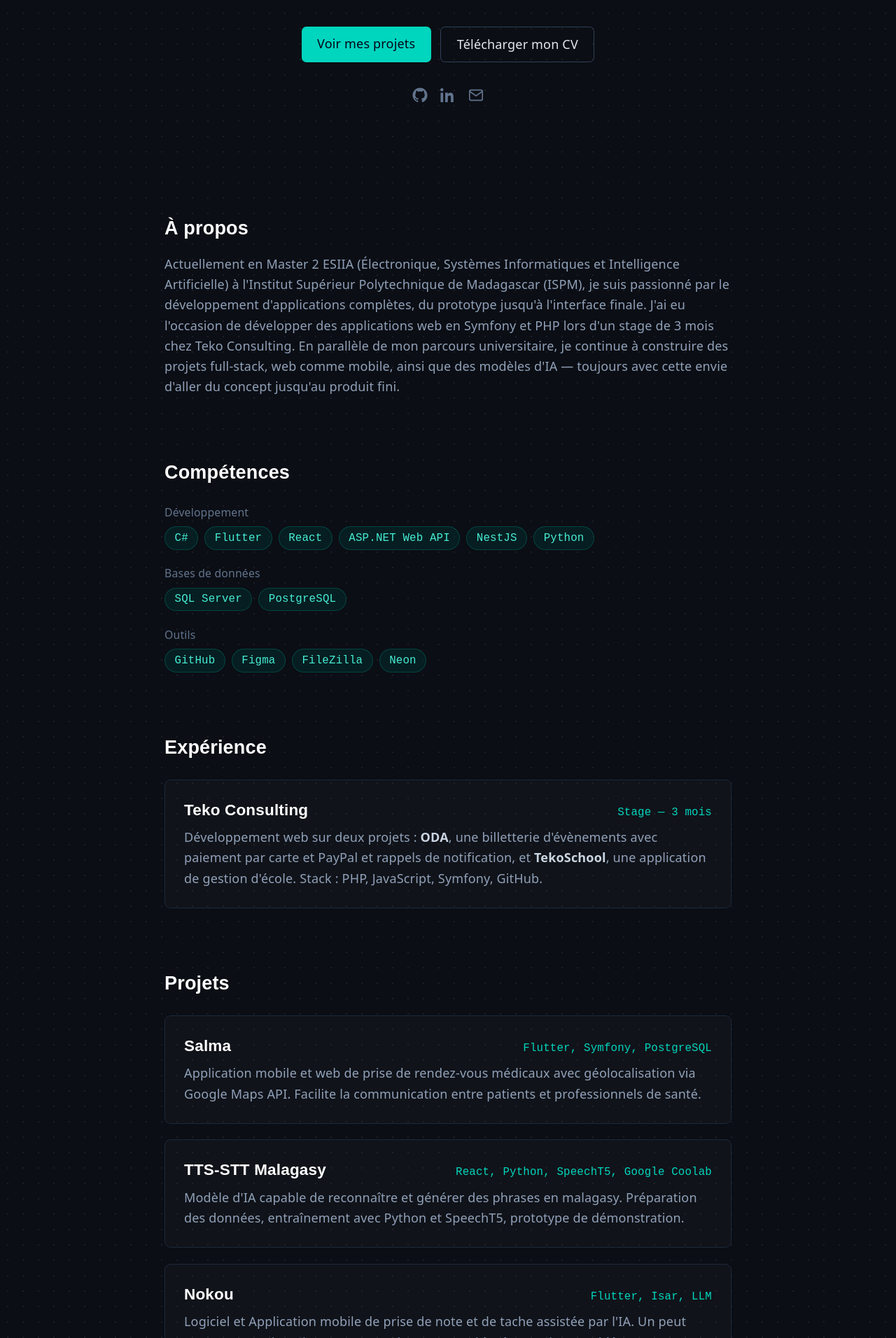
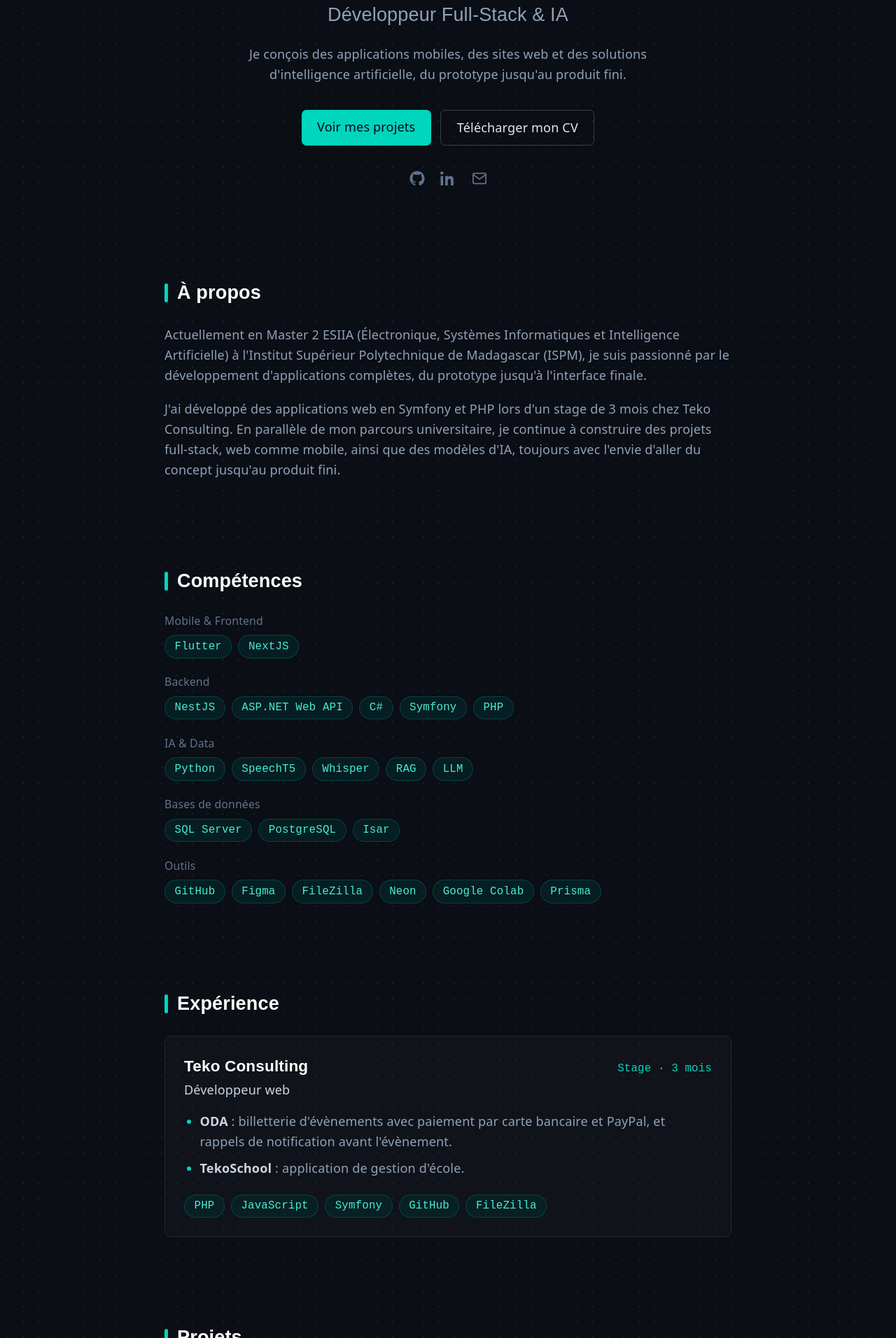
Before and after one commit to Cemafio/Portfolio_, a React (Vite) app: page / in a window 1280 px wide. Shown: the part 828-2740 px from the top of the page at 70% size. Built offline with nearby package versions, Linux system fonts and the light colour scheme.

Commit message:
update portfolio

```diff
--- a/package.json
+++ b/package.json
@@ -11,6 +11,7 @@
   },
   "dependencies": {
     "@tailwindcss/vite": "^4.3.3",
+    "@vercel/analytics": "^2.0.1",
     "lucide-react": "^1.41.0",
     "react": "^19.2.7",
     "react-dom": "^19.2.7",
--- a/src/screen/home.tsx
+++ b/src/screen/home.tsx
@@ -1,65 +1,196 @@
 import ContainProfil from "../component/contain_photo"
 import Header from "../component/header"
 
-const skills = {
-  "Développement": ["C#", "Flutter", "React", "ASP.NET Web API", "NestJS", "Python"],
-  "Bases de données": ["SQL Server", "PostgreSQL"],
-  "Outils": ["GitHub", "Figma", "FileZilla", "Neon"],
+/* ──────────────────────────────────────────────────────────────
+   Infos de contact : une seule source de vérité pour toute la page
+   ────────────────────────────────────────────────────────────── */
+const CONTACT = {
+  email: "cesarmarcellin@gmail.com",
+  phone: "038 22 798 35 / 032 94 573 36",
+  github: "https://github.com/Cemafio",
+  linkedin: "https://www.linkedin.com/in/cesar-marcellin-957b29275/",
+  // Chemin du fichier dans /public (idéal : le renommer sans espaces, ex. "/Cesaire-Marcellin-CV.pdf")
+  cv: "/Cesair Marcellin stage cv.pdf",
+  cvDownloadName: "Cesaire-Marcellin-CV.pdf",
 }
 
+const MAIL_LINK = `mailto:${CONTACT.email}?subject=${encodeURIComponent(
+  "Candidature – Stage de fin d'études"
+)}`
+
+/* ────────────────────────────── Données ────────────────────────────── */
+const skills = {
+  "Mobile & Frontend": ["Flutter", "NextJS"],
+  "Backend": ["NestJS", "ASP.NET Web API", "C#", "Symfony", "PHP"],
+  "IA & Data": ["Python", "SpeechT5", "Whisper", "RAG", "LLM"],
+  "Bases de données": ["SQL Server", "PostgreSQL", "Isar"],
+  "Outils": ["GitHub", "Figma", "FileZilla", "Neon", "Google Colab", "Prisma"],
+}
+
+// Ajoute `github` et/ou `demo` à un projet pour afficher les liens sur sa carte.
 const projects = [
   {
     name: "Salma",
-    stack: "Flutter, Symfony, PostgreSQL",
+    stack: ["Flutter", "Symfony", "PostgreSQL"],
     description:
-      "Application mobile et web de prise de rendez-vous médicaux avec géolocalisation via Google Maps API. Facilite la communication entre patients et professionnels de santé.",
+      "Application mobile et web de prise de rendez-vous médicaux avec géolocalisation via Google Maps API. Elle facilite la communication entre patients et professionnels de santé.",
+    // github: "https://github.com/Cemafio/...",
+    // demo: "https://...",
   },
   {
     name: "TTS-STT Malagasy",
-    stack: "React, Python, SpeechT5, Google Coolab",
+    stack: ["React", "Python", "SpeechT5", "Whisper", "Google Colab"],
     description:
-      "Modèle d'IA capable de reconnaître et générer des phrases en malagasy. Préparation des données, entraînement avec Python et SpeechT5, prototype de démonstration.",
+      "Modèle d'IA capable de reconnaître et de générer des phrases en malagasy. Préparation et nettoyage des données, entraînement de SpeechT5 avec Python, intégration de Whisper et prototype de démonstration.",
   },
   {
     name: "Nokou",
-    stack: "Flutter, Isar, LLM",
+    stack: ["Flutter", "Isar", "LLM"],
     description:
-      "Logiciel et Application mobile de prise de note et de tache assistée par l'IA. Un peut comme un petit assistant personnel pour vous aider à organiser vos idées ou notes et vos tâches.",
+      "Logiciel et application mobile de prise de notes et de tâches assistée par l'IA. Un petit assistant personnel pour organiser vos idées, vos notes et vos tâches.",
   },
   {
     name: "ORIENT'IA",
-    stack: "React, RAG, LLM, Python, Google Coolab",
+    stack: ["React", "RAG", "LLM", "Python", "Google Colab"],
     description:
-      "Assistant d'orientation académique propulsé par l'IA, conçu pour un hackathon à l'ISPM. Il utilise un modèle de langage pour fournir des conseils personnalisés aux étudiants sur les choix de filières et d'universités.",
+      "Assistant d'orientation académique propulsé par l'IA, conçu en 48 h lors d'un hackathon à l'ISPM. Il combine machine learning, RAG et modèle de langage pour conseiller les étudiants sur le choix des filières et des universités.",
   },
 ]
 
+const socials = [
+  {
+    label: "GitHub",
+    href: CONTACT.github,
+    icon: (
+      <svg width="22" height="22" viewBox="0 0 24 24" fill="currentColor">
+        <path d="M12 .5C5.65.5.5 5.65.5 12c0 5.08 3.29 9.39 7.86 10.91.58.1.79-.25.79-.56 0-.27-.01-1.17-.02-2.12-3.2.7-3.88-1.36-3.88-1.36-.52-1.34-1.28-1.7-1.28-1.7-1.05-.72.08-.71.08-.71 1.16.08 1.77 1.19 1.77 1.19 1.03 1.77 2.71 1.26 3.37.96.1-.75.4-1.26.73-1.55-2.55-.29-5.23-1.28-5.23-5.68 0-1.26.45-2.28 1.19-3.09-.12-.29-.52-1.46.11-3.05 0 0 .97-.31 3.18 1.18a10.9 10.9 0 0 1 5.79 0c2.2-1.49 3.17-1.18 3.17-1.18.64 1.59.24 2.76.12 3.05.74.81 1.18 1.83 1.18 3.09 0 4.41-2.69 5.38-5.25 5.67.41.36.78 1.07.78 2.15 0 1.55-.01 2.8-.01 3.18 0 .31.21.67.8.56A10.93 10.93 0 0 0 23.5 12c0-6.35-5.15-11.5-11.5-11.5Z" />
+      </svg>
+    ),
+  },
+  {
+    label: "LinkedIn",
+    href: CONTACT.linkedin,
+    icon: (
+      <svg width="22" height="22" viewBox="0 0 24 24" fill="currentColor">
+        <path d="M4.98 3.5C4.98 4.88 3.87 6 2.5 6S0 4.88 0 3.5 1.12 1 2.5 1s2.48 1.12 2.48 2.5ZM.5 8.25h4V23h-4V8.25Zm7.5 0h3.83v2.02h.05c.53-1 1.84-2.06 3.79-2.06 4.05 0 4.8 2.67 4.8 6.13V23h-4v-6.7c0-1.6-.03-3.65-2.22-3.65-2.23 0-2.57 1.74-2.57 3.54V23h-4V8.25Z" />
+      </svg>
+    ),
+  },
+  {
+    label: "Email",
+    href: MAIL_LINK,
+    icon: (
+      <svg width="22" height="22" viewBox="0 0 24 24" fill="none" stroke="currentColor" strokeWidth="1.8">
+        <rect x="2" y="4" width="20" height="16" rx="2" />
+        <path d="m2 6 10 7 10-7" />
+      </svg>
+    ),
+  },
+]
+
+/* ─────────────── Styles réutilisés (classes complètes pour Tailwind) ─────────────── */
+const display = "font-['Space_Grotesk',sans-serif]"
+const mono = "font-['JetBrains_Mono',monospace]"
+
+/* ───────────────────────── Petits composants ───────────────────────── */
+function Section({ id, children, className = "" }: any) {
+  return (
+    <section id={id} className={`max-w-3xl mx-auto px-6 py-14 scroll-mt-24 ${className}`}>
+      {children}
+    </section>
+  )
+}
+
+function SectionTitle({ children }:any) {
+  return (
+    <h3 className={`text-2xl font-bold text-white mb-6 flex items-center gap-3 ${display}`}>
+      <span className="h-6 w-1 rounded-full bg-teal-400" aria-hidden="true" />
+      {children}
+    </h3>
+  )
+}
+
+function Tag({ children }:any) {
+  return (
+    <span className={`px-3 py-1 bg-teal-950/50 text-teal-300 border border-teal-800/60 rounded-full text-sm ${mono}`}>
+      {children}
+    </span>
+  )
+}
+
+function ProjectCard({ project }:any) {
+  const { name, stack, description, github, demo } = project
+  return (
+    <article className="border border-slate-800 rounded-lg p-6 bg-white/[0.02] transition-all duration-200 hover:border-teal-400 hover:-translate-y-0.5">
+      <h4 className={`text-xl font-semibold text-white ${display}`}>{name}</h4>
+      <p className="text-slate-400 mt-2 leading-relaxed">{description}</p>
+
+      <div className="flex flex-wrap gap-2 mt-4">
+        {stack.map((tech:any) => (
+          <Tag key={tech}>{tech}</Tag>
+        ))}
+      </div>
+
+      {(github || demo) && (
+        <div className="flex gap-5 mt-5 text-sm font-medium">
+          {github && (
+            <a href={github} target="_blank" rel="noreferrer" className="text-teal-400 hover:text-teal-300 hover:underline underline-offset-4">
+              Code source ↗
+            </a>
+          )}
+          {demo && (
+            <a href={demo} target="_blank" rel="noreferrer" className="text-teal-400 hover:text-teal-300 hover:underline underline-offset-4">
+              Voir la démo ↗
+            </a>
+          )}
+        </div>
+      )}
+    </article>
+  )
+}
+
+/* ─────────────────────────────── Page ─────────────────────────────── */
 function HomePage() {
   return (
     <div
-      className="w-full text-slate-200"
+      className="w-full min-h-screen text-slate-200"
       style={{
-        backgroundImage:
-          "radial-gradient(rgba(255,255,255,0.07) 1px, transparent 1px)",
+        backgroundImage: "radial-gradient(rgba(255,255,255,0.07) 1px, transparent 1px)",
         backgroundSize: "22px 22px",
         backgroundColor: "#0B0E14",
       }}
     >
       <Header />
 
+      <main>
         {/* HERO */}
-    <section className="max-w-3xl mx-auto px-6 pt-24 pb-20 pt-50 flex flex-col items-center text-center" id="accueil">
+        <section
+          id="accueil"
+          className="max-w-3xl mx-auto px-6 pt-32 md:pt-44 pb-16 flex flex-col items-center text-center scroll-mt-24"
+        >
           <ContainProfil />
 
-        <h2 className="text-lg text-teal-400 mt-8 font-['JetBrains_Mono',monospace]">
-            Hi, I'm
-        </h2>
-        <h1 className="text-4xl md:text-6xl font-bold mt-1 leading-tight font-['Space_Grotesk',sans-serif] text-white">
+          {/* Statut de disponibilité */}
+          <span
+            className={`mt-8 inline-flex items-center gap-2 rounded-full border border-teal-800/60 bg-teal-950/40 px-4 py-1.5 text-sm text-teal-300 ${mono}`}
+          >
+            <span className="relative flex h-2 w-2" aria-hidden="true">
+              <span className="absolute inline-flex h-full w-full animate-ping rounded-full bg-teal-400 opacity-75" />
+              <span className="relative inline-flex h-2 w-2 rounded-full bg-teal-400" />
+            </span>
+            Disponible
+          </span>
+
+          <h2 className={`text-lg text-teal-400 mt-6 ${mono}`}>Bonjour, je suis</h2>
+          <h1 className={`text-4xl md:text-6xl font-bold mt-1 leading-tight text-white ${display}`}>
             FIONONANTSOA Césaire Marcellin
           </h1>
-        <h2 className="text-2xl text-slate-400 mt-3 font-['Space_Grotesk',sans-serif]">
-            Développeur Full-Stack & IA.
-        </h2>
+          <h2 className={`text-2xl text-slate-400 mt-3 ${display}`}>Développeur Full-Stack &amp; IA</h2>
+
+          <p className="text-slate-400 mt-5 max-w-xl leading-relaxed">
+            Je conçois des applications mobiles, des sites web et des solutions d'intelligence artificielle, du
+            prototype jusqu'au produit fini.
+          </p>
 
           <div className="flex flex-wrap gap-3 mt-8 justify-center">
             <a
@@ -69,132 +200,123 @@
               Voir mes projets
             </a>
             <a
-            href="/Cesair Marcellin stage cv.pdf"
-            download="Cesair Marcellin stage cv.pdf"
+              href={CONTACT.cv}
+              download={CONTACT.cvDownloadName}
               className="px-5 py-2.5 border border-slate-700 rounded-md font-medium text-slate-200 hover:border-teal-400 hover:text-teal-400 transition-colors"
             >
               Télécharger mon CV
             </a>
           </div>
 
-        <div className="flex gap-4 mt-8 justify-center">
-            <a href="https://github.com/Cemafio?tab=overview&from=2025-12-01&to=2025-12-31" target="_blank" rel="noreferrer" aria-label="GitHub" className="text-slate-500 hover:text-teal-400">
-            <svg width="22" height="22" viewBox="0 0 24 24" fill="currentColor"><path d="M12 .5C5.65.5.5 5.65.5 12c0 5.08 3.29 9.39 7.86 10.91.58.1.79-.25.79-.56 0-.27-.01-1.17-.02-2.12-3.2.7-3.88-1.36-3.88-1.36-.52-1.34-1.28-1.7-1.28-1.7-1.05-.72.08-.71.08-.71 1.16.08 1.77 1.19 1.77 1.19 1.03 1.77 2.71 1.26 3.37.96.1-.75.4-1.26.73-1.55-2.55-.29-5.23-1.28-5.23-5.68 0-1.26.45-2.28 1.19-3.09-.12-.29-.52-1.46.11-3.05 0 0 .97-.31 3.18 1.18a10.9 10.9 0 0 1 5.79 0c2.2-1.49 3.17-1.18 3.17-1.18.64 1.59.24 2.76.12 3.05.74.81 1.18 1.83 1.18 3.09 0 4.41-2.69 5.38-5.25 5.67.41.36.78 1.07.78 2.15 0 1.55-.01 2.8-.01 3.18 0 .31.21.67.8.56A10.93 10.93 0 0 0 23.5 12c0-6.35-5.15-11.5-11.5-11.5Z"/></svg>
+          <div className="flex gap-5 mt-8 justify-center">
+            {socials.map(({ label, href, icon }) => (
+              <a
+                key={label}
+                href={href}
+                target={label === "Email" ? undefined : "_blank"}
+                rel="noreferrer"
+                aria-label={label}
+                className="text-slate-500 hover:text-teal-400 transition-colors"
+              >
+                {icon}
               </a>
-            <a href="https://www.linkedin.com/in/cesar-marcellin-957b29275/" target="_blank" rel="noreferrer" aria-label="LinkedIn" className="text-slate-500 hover:text-teal-400">
-            <svg width="22" height="22" viewBox="0 0 24 24" fill="currentColor"><path d="M4.98 3.5C4.98 4.88 3.87 6 2.5 6S0 4.88 0 3.5 1.12 1 2.5 1s2.48 1.12 2.48 2.5ZM.5 8.25h4V23h-4V8.25Zm7.5 0h3.83v2.02h.05c.53-1 1.84-2.06 3.79-2.06 4.05 0 4.8 2.67 4.8 6.13V23h-4v-6.7c0-1.6-.03-3.65-2.22-3.65-2.23 0-2.57 1.74-2.57 3.54V23h-4V8.25Z"/></svg>
-            </a>
-            <a href="mailto:cesarmarcellin@mail.com" aria-label="Email" className="text-slate-500 hover:text-teal-400">
-            <svg width="22" height="22" viewBox="0 0 24 24" fill="none" stroke="currentColor" strokeWidth="1.8"><rect x="2" y="4" width="20" height="16" rx="2"/><path d="m2 6 10 7 10-7"/></svg>
-            </a>
+            ))}
           </div>
         </section>
-        {/* A PROPOS */}
-        <section className="max-w-3xl mx-auto px-6 py-16">
-            <h3 className="text-2xl font-bold font-['Space_Grotesk',sans-serif] text-white">
-            À propos
-            </h3>
-            <p className="text-slate-400 mt-4 leading-relaxed">
-              Actuellement en Master 2 ESIIA (Électronique, Systèmes Informatiques et Intelligence Artificielle) à l'Institut Supérieur Polytechnique de Madagascar (ISPM), je suis passionné par le développement d'applications complètes, du prototype jusqu'à l'interface finale.
 
-              J'ai eu l'occasion de développer des applications web en Symfony et PHP lors d'un stage de 3 mois chez Teko Consulting. En parallèle de mon parcours universitaire, je continue à construire des projets full-stack, web comme mobile, ainsi que des modèles d'IA — toujours avec cette envie d'aller du concept jusqu'au produit fini.
+        {/* À PROPOS */}
+        <Section id="apropos">
+          <SectionTitle>À propos</SectionTitle>
+          <div className="text-slate-400 leading-relaxed space-y-4">
+            <p>
+              Actuellement en Master 2 ESIIA (Électronique, Systèmes Informatiques et Intelligence Artificielle) à
+              l'Institut Supérieur Polytechnique de Madagascar (ISPM), je suis passionné par le développement
+              d'applications complètes, du prototype jusqu'à l'interface finale.
             </p>
-      </section>
+            <p>
+              J'ai développé des applications web en Symfony et PHP lors d'un stage de 3 mois chez Teko Consulting.
+              En parallèle de mon parcours universitaire, je continue à construire des projets full-stack, web comme
+              mobile, ainsi que des modèles d'IA, toujours avec l'envie d'aller du concept jusqu'au produit fini.
+            </p>
+          </div>
+        </Section>
 
-      {/* COMPETENCES */}
-      <section className="max-w-3xl mx-auto px-6 py-4">
-        <h3 className="text-2xl font-bold font-['Space_Grotesk',sans-serif] text-white mb-6">
-          Compétences
-        </h3>
+        {/* COMPÉTENCES */}
+        <Section id="competences">
+          <SectionTitle>Compétences</SectionTitle>
           <div className="space-y-5">
             {Object.entries(skills).map(([category, items]) => (
               <div key={category}>
                 <p className="text-sm text-slate-500 mb-2">{category}</p>
                 <div className="flex flex-wrap gap-2">
                   {items.map((item) => (
-                  <span
-                    key={item}
-                    className="px-3 py-1 bg-teal-950/50 text-teal-300 border border-teal-800/60 rounded-full text-sm font-['JetBrains_Mono',monospace]"
-                  >
-                    {item}
-                  </span>
+                    <Tag key={item}>{item}</Tag>
                   ))}
                 </div>
               </div>
             ))}
           </div>
-      </section>
+        </Section>
 
-      {/* EXPERIENCE */}
-      <section className="max-w-3xl mx-auto px-6 py-16" id="experience">
-        <h3 className="text-2xl font-bold font-['Space_Grotesk',sans-serif] text-white">
-          Expérience
-        </h3>
-        <div className="mt-6 border border-slate-800 rounded-lg p-6 bg-white/[0.02]">
+        {/* EXPÉRIENCE */}
+        <Section id="experience">
+          <SectionTitle>Expérience</SectionTitle>
+          <article className="border border-slate-800 rounded-lg p-6 bg-white/[0.02]">
             <div className="flex items-baseline justify-between flex-wrap gap-2">
-            <h4 className="text-xl font-semibold font-['Space_Grotesk',sans-serif] text-white">
-              Teko Consulting
-            </h4>
-            <span className="text-sm text-teal-400 font-['JetBrains_Mono',monospace]">
-              Stage — 3 mois
-            </span>
+              <h4 className={`text-xl font-semibold text-white ${display}`}>Teko Consulting</h4>
+              <span className={`text-sm text-teal-400 ${mono}`}>Stage · 3 mois</span>
             </div>
-          <p className="text-slate-400 mt-2 leading-relaxed">
-            Développement web sur deux projets : <strong className="text-slate-300">ODA</strong>,
-            une billetterie d'évènements avec paiement par carte et PayPal et
-            rappels de notification, et <strong className="text-slate-300">TekoSchool</strong>,
-            une application de gestion d'école. Stack : PHP, JavaScript,
-            Symfony, GitHub.
-          </p>
+            <p className="text-slate-300 mt-1">Développeur web</p>
+
+            <ul className="text-slate-400 mt-4 space-y-2 leading-relaxed list-disc pl-5 marker:text-teal-400">
+              <li>
+                <strong className="text-slate-300">ODA</strong> : billetterie d'évènements avec paiement par carte
+                bancaire et PayPal, et rappels de notification avant l'évènement.
+              </li>
+              <li>
+                <strong className="text-slate-300">TekoSchool</strong> : application de gestion d'école.
+              </li>
+            </ul>
+
+            <div className="flex flex-wrap gap-2 mt-5">
+              {["PHP", "JavaScript", "Symfony", "GitHub", "FileZilla"].map((tech) => (
+                <Tag key={tech}>{tech}</Tag>
+              ))}
             </div>
-      </section>
+          </article>
+        </Section>
 
         {/* PROJETS */}
-      <section id="projects" className="max-w-3xl mx-auto px-6 py-4">
-        <h3 className="text-2xl font-bold font-['Space_Grotesk',sans-serif] text-white mb-6">
-          Projets
-        </h3>
+        <Section id="projects">
+          <SectionTitle>Projets</SectionTitle>
           <div className="space-y-5">
             {projects.map((project) => (
-            <div
-              key={project.name}
-              className="border border-slate-800 rounded-lg p-6 hover:border-teal-400 transition-colors bg-white/[0.02] cursor-pointer"
-            >
-              <div className="flex items-baseline justify-between flex-wrap gap-2">
-                <h4 className="text-xl font-semibold font-['Space_Grotesk',sans-serif] text-white">
-                  {project.name}
-                </h4>
-                <span className="text-sm text-teal-400 font-['JetBrains_Mono',monospace]">
-                  {project.stack}
-                </span>
-              </div>
-              <p className="text-slate-400 mt-2 leading-relaxed">
-                {project.description}
-              </p>
-            </div>
+              <ProjectCard key={project.name} project={project} />
             ))}
           </div>
-      </section>
+        </Section>
 
         {/* CONTACT */}
-      <section className="max-w-3xl mx-auto px-6 py-16 text-center">
-        <h3 className="text-2xl font-bold font-['Space_Grotesk',sans-serif] text-white">
-          Un projet en tête ?
-        </h3>
-
-        <p className="text-slate-400 mt-3">
-          Ouvert aux opportunités et collaborations.
+        <Section id="contact" className="text-center">
+          <h3 className={`text-2xl font-bold text-white ${display}`}>Un stage, un projet en tête ?</h3>
+          <p className="text-slate-400 mt-3 max-w-xl mx-auto leading-relaxed">
+            Je recherche un stage de fin d'études (4 à 6 mois) en développement mobile / full-stack et IA. Ouvert aux
+            opportunités et collaborations.
           </p>
           <a
-          href="mailto:fiononantsoacesarmarcellin@mail.com"
-          className="inline-block mt-5 px-6 py-3 bg-teal-400 text-slate-950 rounded-md font-medium hover:bg-teal-300 transition-colors"
+            href={MAIL_LINK}
+            className="inline-block mt-6 px-6 py-3 bg-teal-400 text-slate-950 rounded-md font-medium hover:bg-teal-300 transition-colors"
           >
             Me contacter
           </a>
-        <p className="text-slate-500 text-sm mt-3 font-['JetBrains_Mono',monospace]">
-          038 22 798 35 / 032 94 57336
-        </p>
-      </section>
+          <p className={`text-slate-500 text-sm mt-4 ${mono}`}>{CONTACT.email}</p>
+          <p className={`text-slate-500 text-sm mt-1 ${mono}`}>{CONTACT.phone}</p>
+        </Section>
+      </main>
+
+      <footer className="border-t border-slate-800/70 py-6 text-center text-sm text-slate-600">
+        © {new Date().getFullYear()} FIONONANTSOA Césaire Marcellin · Antananarivo, Madagascar
+      </footer>
     </div>
   )
 }
```
Also changed, not shown: 1 other file (tests, documents, lock files or other folders). Lines whose indentation alone changed are shown as unchanged.
